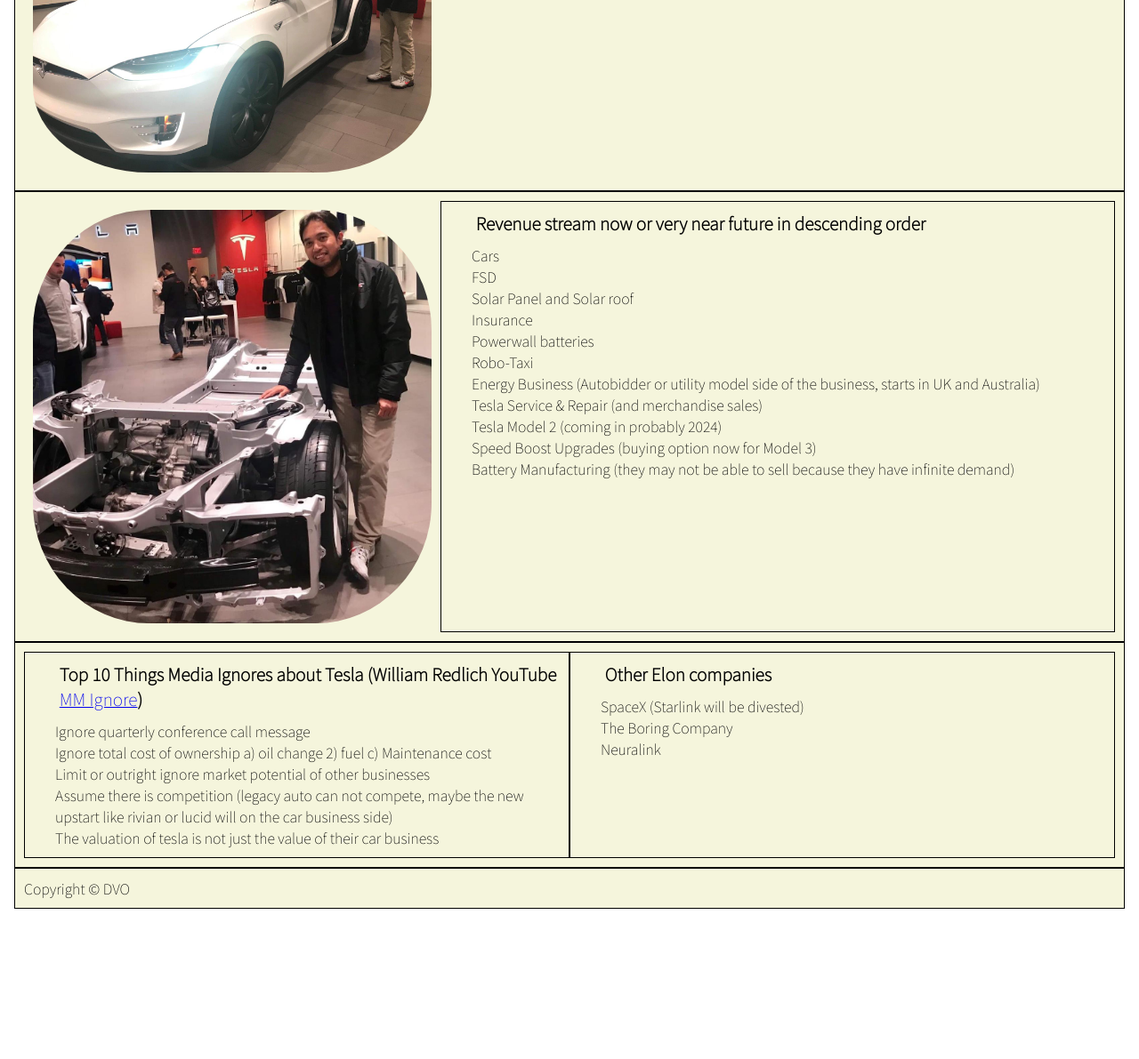
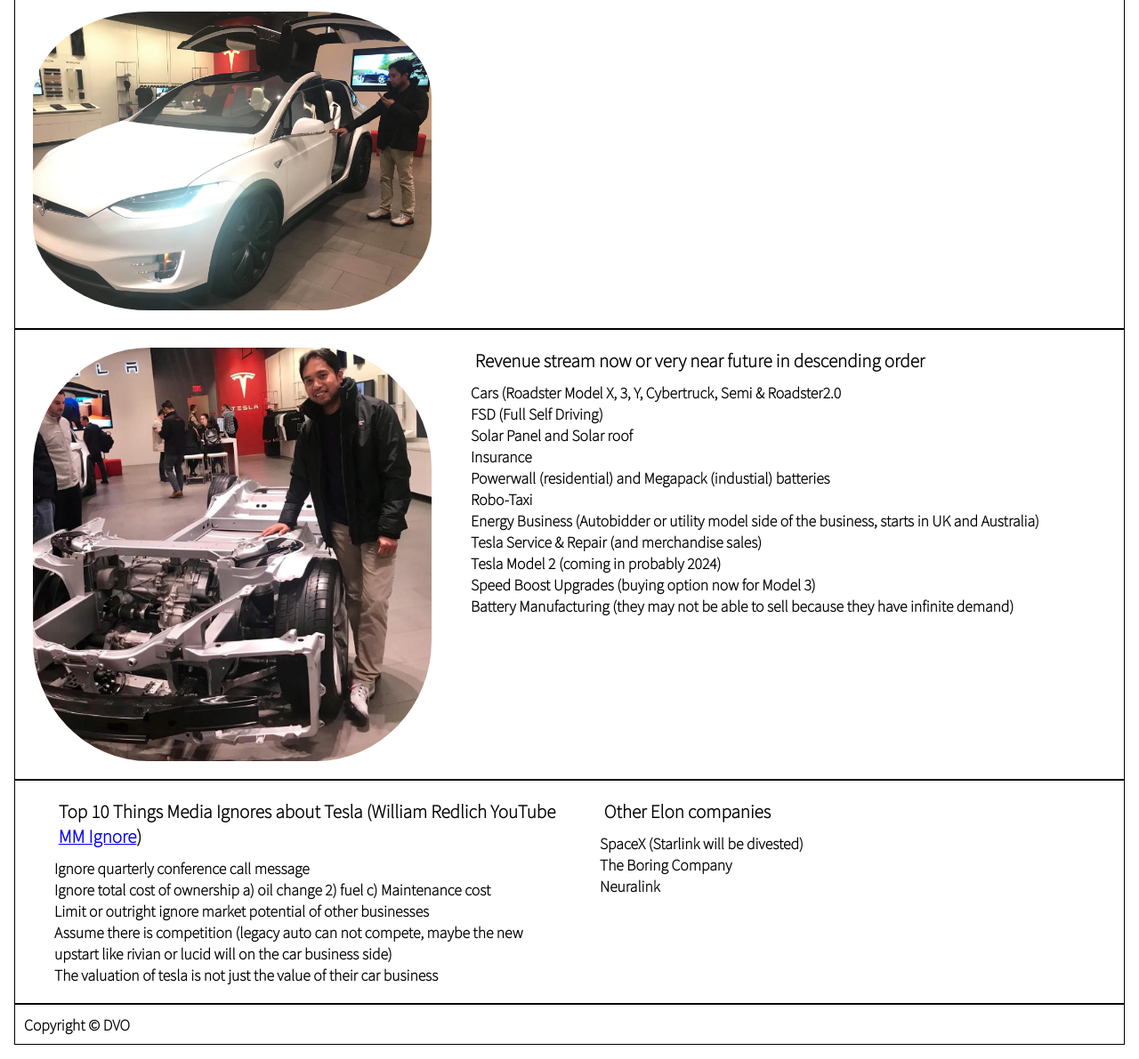
Before and after one commit to TKamote/BlogA_ElonMusk, a plain HTML site: page index.html in a window 1280 px wide. Shown: the part 949-2140 px from the top of the page at 89% size. Before the commit the page ends 1987 px from the top, so only its background shows below. Drawn offline with Linux system fonts and the light colour scheme.

Commit message:
change photo to background

```diff
--- a/index.html
+++ b/index.html
@@ -13,7 +13,7 @@ Tribute Page to Elon Musk2
    </head>
    <body class = "container">
       <div class= "header">
-         <img src="/Nono1.jpeg" alt = "NonoSitOnModelS" class = "Nono1">
+         <!--<img src="/Nono1.jpeg" alt = "NonoSitOnModelS" class = "Nono1">-->
          <div class = "about">
             <p class='me'>This is a tribute to Elon Musk and TESLA</p>
             <p class ="Elon" >The visionary of the century and the company that will 'accelerate the world’s transition to sustainable energy'!</p>
@@ -49,11 +49,11 @@ Tribute Page to Elon Musk2
          <div class = "revenue-content">
             <ul>
                <li class = "revenue-source">Revenue stream now or very near future in descending order</li>
-               <li>Cars</li>
-               <li>FSD</li>
+               <li>Cars (Roadster Model X, 3, Y, Cybertruck, Semi & Roadster2.0</li>
+               <li>FSD (Full Self Driving)</li>
                <li>Solar Panel and Solar roof</li>
                <li>Insurance</li>
-               <li>Powerwall batteries</li>
+               <li>Powerwall (residential) and Megapack (industial) batteries</li>
                <li>Robo-Taxi</li>
                <li>Energy Business (Autobidder or utility model side of the business, starts in UK and Australia)</li>
                <li>Tesla Service & Repair (and merchandise sales)
--- a/style.css
+++ b/style.css
@@ -2,10 +2,8 @@
 	margin: 0px;
 	padding: 0px;
     font-family: 'Noto Sans JP', sans-serif;
-	font-weight: 500;
+	font-weight: 600;
 }
-
-
 
 .container {
 	display: flex;
@@ -19,6 +17,11 @@
 	flex-wrap: wrap;
 	flex-grow: 1;
 	padding: 10px;
+	border: solid 1px;
+	background-image: url("/Nono1.jpeg");
+	background-repeat: no-repeat;
+	background-size: cover;
+	min-height: 450px;
 }
 .about {
 	display: flex;
@@ -29,18 +32,12 @@
 	height: auto;
 	align-items: center;
 	font-size: 1.5rem;
-	padding: 10px;
+	padding: 400px 100px 100px 100px;
+	color: white;
 }
 .about p {
 	text-align: center;
 }
-
-div {
-	background-color: #f5f5dc;
-	border: solid;
-	border-width: 1px;
-}
-
 ul li {
 	align-content: center;
 	/*list-style-type: none;*/
@@ -60,7 +57,8 @@ img {
 	flex-direction: row;
 	flex-wrap: wrap;
 	padding: 10px;
-
+	border: solid 1px;
+	background-color: #ffffff;
 }
 .moat-content {
 	display: flex;
@@ -87,6 +85,8 @@ img {
 	flex-direction: row;
 	flex-wrap: wrap;
 	padding: 10px;
+	border: solid 1px;
+	background-color: #ffffff;
 }
 .revenue-content {
 	display: flex;
@@ -107,7 +107,8 @@ img {
 	flex-wrap: wrap;
 	padding-left: 1.5em;
 	padding: 10px;
-
+	border: solid 1px;
+	background-color: #ffffff;
 }
 .main_content ul li {
 	padding-left: 1.5em;
@@ -135,6 +136,8 @@ img {
 
 footer div {
 	padding: 10px;
+	border: solid 1px;
+	background-color: #ffffff;
 }
 
 @media only screen and (max-width: 600px) {
```
